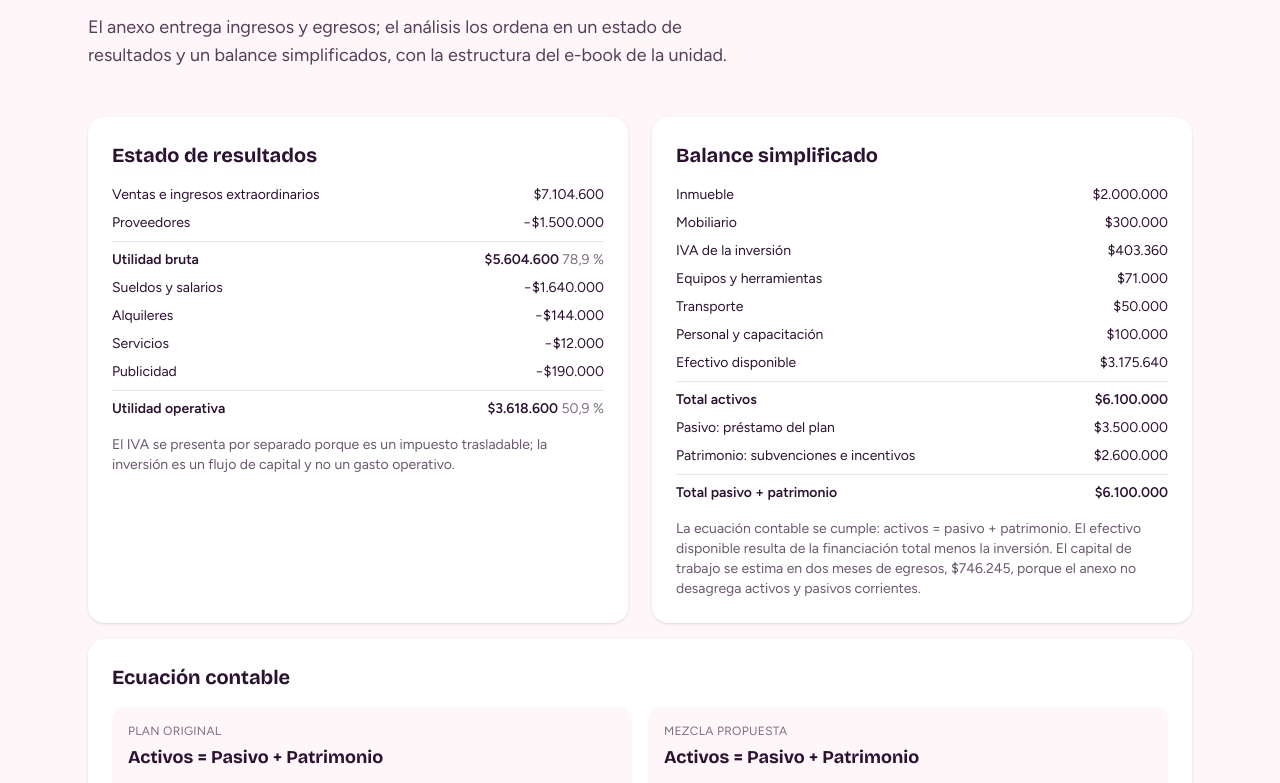
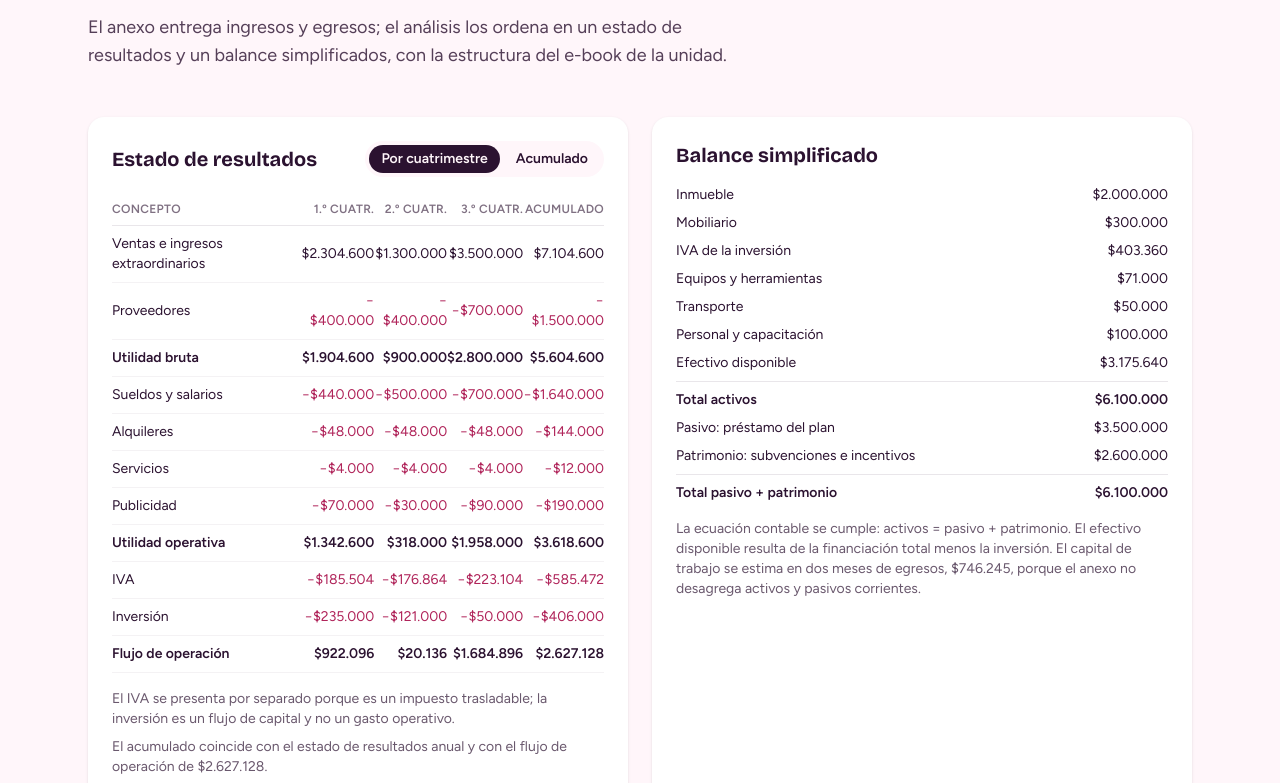
Before and after one commit to KeyVinCode/PlandeNegociosExpe2, a React (Vite) app: page / in a window 1280 px wide. Shown: the part 3797-4580 px from the top of the page. Built offline with nearby package versions, Linux system fonts and the light colour scheme.

Commit message:
feat: estado de resultados por cuatrimestre y acumulado con boton

```diff
--- a/src/data/plan.js
+++ b/src/data/plan.js
@@ -80,18 +80,25 @@ export const flujoActividades = [
   ['IVA', -585472, 'Salida separada: corresponde al IVA trasladado y no se resta en la utilidad operativa.'],
 ]
 
-// Estado de resultados simplificado
+// Estado de resultados por cuatrimestre
+export const estadoResultadosCuatris = [
+  { n: '1.º', ingresos: 2304600, proveedores: 400000, sueldos: 440000, alquileres: 48000, servicios: 4000, publicidad: 70000, iva: 185504, inversion: 235000 },
+  { n: '2.º', ingresos: 1300000, proveedores: 400000, sueldos: 500000, alquileres: 48000, servicios: 4000, publicidad: 30000, iva: 176864, inversion: 121000 },
+  { n: '3.º', ingresos: 3500000, proveedores: 700000, sueldos: 700000, alquileres: 48000, servicios: 4000, publicidad: 90000, iva: 223104, inversion: 50000 },
+]
+
+const sumaEstado = (k) => estadoResultadosCuatris.reduce((s, c) => s + c[k], 0)
+
+// Estado de resultados anual: suma de los cuatrimestres
 export const estadoResultados = {
-  ingresos: 7104600,
-  proveedores: 1500000,
-  gastos: [
-    ['Sueldos y salarios', 1640000],
-    ['Alquileres', 144000],
-    ['Servicios', 12000],
-    ['Publicidad', 190000],
-  ],
-  iva: 585472,
-  inversion: 406000,
+  ingresos: sumaEstado('ingresos'),
+  proveedores: sumaEstado('proveedores'),
+  sueldos: sumaEstado('sueldos'),
+  alquileres: sumaEstado('alquileres'),
+  servicios: sumaEstado('servicios'),
+  publicidad: sumaEstado('publicidad'),
+  iva: sumaEstado('iva'),
+  inversion: sumaEstado('inversion'),
 }
 
 // Balance simplificado
--- a/src/sections/Estados.jsx
+++ b/src/sections/Estados.jsx
@@ -1,29 +1,90 @@
+import { useState } from 'react'
 import Section from '../components/Section'
-import { money, estadoResultados, balance, balancePropuesto } from '../data/plan'
+import { money, estadoResultados, estadoResultadosCuatris, balance, balancePropuesto } from '../data/plan'
+
+const filas = (c) => {
+  const bruto = c.ingresos - c.proveedores
+  const gastos = c.sueldos + c.alquileres + c.servicios + c.publicidad
+  const operativa = bruto - gastos
+  return [
+    { label: 'Ventas e ingresos extraordinarios', value: c.ingresos },
+    { label: 'Proveedores', value: -c.proveedores },
+    { label: 'Utilidad bruta', value: bruto, bold: true },
+    { label: 'Sueldos y salarios', value: -c.sueldos },
+    { label: 'Alquileres', value: -c.alquileres },
+    { label: 'Servicios', value: -c.servicios },
+    { label: 'Publicidad', value: -c.publicidad },
+    { label: 'Utilidad operativa', value: operativa, bold: true },
+    { label: 'IVA', value: -c.iva },
+    { label: 'Inversión', value: -c.inversion },
+    { label: 'Flujo de operación', value: operativa - c.iva - c.inversion, bold: true },
+  ]
+}
 
 export default function Estados() {
+  const [vista, setVista] = useState('cuatris')
   const bruto = estadoResultados.ingresos - estadoResultados.proveedores
-  const gastos = estadoResultados.gastos.reduce((s, [, v]) => s + v, 0)
+  const gastos = estadoResultados.sueldos + estadoResultados.alquileres + estadoResultados.servicios + estadoResultados.publicidad
   const operativa = bruto - gastos
+  const flujoOperacion = operativa - estadoResultados.iva - estadoResultados.inversion
   const inversionTotal = balance.activos.reduce((s, [, v]) => s + v, 0)
   const totalActivos = inversionTotal + balance.efectivo
   const patrimonio = balance.patrimonio
   const pct = (v, base) => `${((v / base) * 100).toFixed(1).replace('.', ',')} %`
+  const filasCuatris = estadoResultadosCuatris.map(filas)
   return (
     <Section id="estados" title="Estado de resultados y balance" lead="El anexo entrega ingresos y egresos; el análisis los ordena en un estado de resultados y un balance simplificados, con la estructura del e-book de la unidad.">
       <div className="grid gap-6 md:grid-cols-2">
         <div className="rounded-2xl bg-white p-6 shadow-sm">
+          <div className="flex flex-wrap items-center justify-between gap-3">
             <p className="font-display text-xl font-bold">Estado de resultados</p>
+            <div className="flex gap-1 rounded-full bg-meringue p-1">
+              <button type="button" onClick={() => setVista('cuatris')} className={`rounded-full px-3 py-1 text-sm font-semibold transition ${vista === 'cuatris' ? 'bg-plum text-meringue' : 'text-plum'}`}>Por cuatrimestre</button>
+              <button type="button" onClick={() => setVista('acumulado')} className={`rounded-full px-3 py-1 text-sm font-semibold transition ${vista === 'acumulado' ? 'bg-plum text-meringue' : 'text-plum'}`}>Acumulado</button>
+            </div>
+          </div>
+          {vista === 'cuatris' ? (
+            <div className="mt-4 overflow-x-auto">
+              <table className="w-full text-left text-sm">
+                <thead>
+                  <tr className="border-b border-plum/10 text-xs uppercase tracking-wide opacity-60">
+                    <th className="py-2">Concepto</th>
+                    {estadoResultadosCuatris.map((c) => <th key={c.n} className="py-2 text-right">{c.n} cuatr.</th>)}
+                    <th className="py-2 text-right">Acumulado</th>
+                  </tr>
+                </thead>
+                <tbody>
+                  {filasCuatris[0].map((fila, i) => {
+                    const valores = filasCuatris.map((f) => f[i].value)
+                    const total = valores.reduce((s, v) => s + v, 0)
+                    return (
+                      <tr key={fila.label} className={`border-b border-plum/5 ${fila.bold ? 'font-semibold' : ''}`}>
+                        <td className="py-2">{fila.label}</td>
+                        {valores.map((v, j) => <td key={j} className={`py-2 text-right ${v < 0 ? 'text-berry' : ''}`}>{money(v)}</td>)}
+                        <td className={`py-2 text-right ${total < 0 ? 'text-berry' : ''}`}>{money(total)}</td>
+                      </tr>
+                    )
+                  })}
+                </tbody>
+              </table>
+            </div>
+          ) : (
             <dl className="mt-4 space-y-2 text-sm">
               <div className="flex justify-between gap-3"><dt>Ventas e ingresos extraordinarios</dt><dd>{money(estadoResultados.ingresos)}</dd></div>
               <div className="flex justify-between gap-3"><dt>Proveedores</dt><dd>{money(-estadoResultados.proveedores)}</dd></div>
               <div className="flex justify-between gap-3 border-t border-plum/10 pt-2 font-semibold"><dt>Utilidad bruta</dt><dd>{money(bruto)} <span className="font-normal opacity-60">{pct(bruto, estadoResultados.ingresos)}</span></dd></div>
-            {estadoResultados.gastos.map(([n, v]) => (
-              <div key={n} className="flex justify-between gap-3"><dt>{n}</dt><dd>{money(-v)}</dd></div>
-            ))}
+              <div className="flex justify-between gap-3"><dt>Sueldos y salarios</dt><dd>{money(-estadoResultados.sueldos)}</dd></div>
+              <div className="flex justify-between gap-3"><dt>Alquileres</dt><dd>{money(-estadoResultados.alquileres)}</dd></div>
+              <div className="flex justify-between gap-3"><dt>Servicios</dt><dd>{money(-estadoResultados.servicios)}</dd></div>
+              <div className="flex justify-between gap-3"><dt>Publicidad</dt><dd>{money(-estadoResultados.publicidad)}</dd></div>
               <div className="flex justify-between gap-3 border-t border-plum/10 pt-2 font-semibold"><dt>Utilidad operativa</dt><dd>{money(operativa)} <span className="font-normal opacity-60">{pct(operativa, estadoResultados.ingresos)}</span></dd></div>
+              <div className="flex justify-between gap-3"><dt>IVA</dt><dd>{money(-estadoResultados.iva)}</dd></div>
+              <div className="flex justify-between gap-3"><dt>Inversión</dt><dd>{money(-estadoResultados.inversion)}</dd></div>
+              <div className="flex justify-between gap-3 border-t border-plum/10 pt-2 font-semibold"><dt>Flujo de operación</dt><dd>{money(flujoOperacion)}</dd></div>
             </dl>
+          )}
           <p className="mt-4 text-sm opacity-70">El IVA se presenta por separado porque es un impuesto trasladable; la inversión es un flujo de capital y no un gasto operativo.</p>
+          {vista === 'cuatris' && <p className="mt-2 text-sm opacity-70">El acumulado coincide con el estado de resultados anual y con el flujo de operación de {money(flujoOperacion)}.</p>}
         </div>
         <div className="rounded-2xl bg-white p-6 shadow-sm">
           <p className="font-display text-xl font-bold">Balance simplificado</p>
```
Lines whose indentation alone changed are shown as unchanged.
